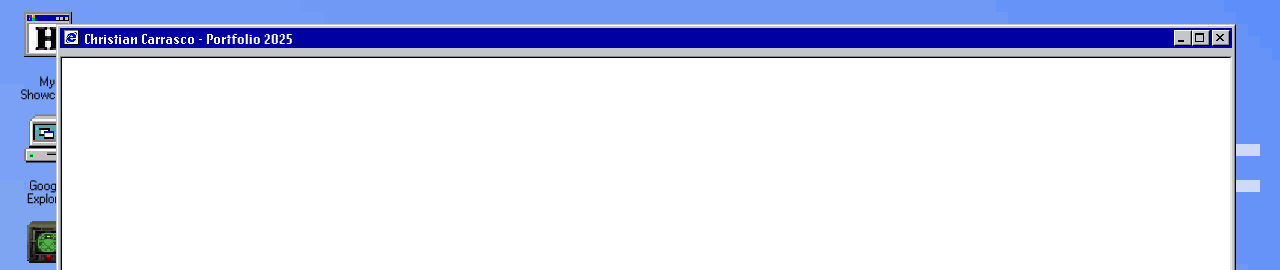
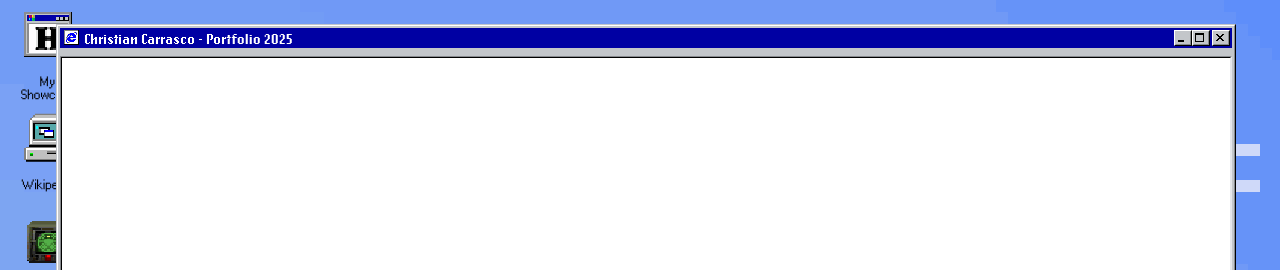
Before and after one commit to Porfolio2025/portfolio-inner-page, a Vue app: page / in a window 1280 px wide. Shown: the top 270 px of the page. Built offline with nearby package versions, Linux system fonts and the light colour scheme; a web font is replaced by a local one.

Commit message:
refactor: Replace Google Explorer with Wikipedia app in DesktopComponent

```diff
--- a/src/components/applications/GoogleExplorer.vue
+++ b/src/components/applications/WikipediaApp.vue
@@ -34,7 +34,7 @@ const { onClose, onInteract, onMinimize } = props
     :left="10"
     :width="width"
     :height="height"
-    windowTitle="Google Explorer"
+    windowTitle="Wikipedia"
     windowBarColor="#1C1C1C"
     windowBarIcon="computerSmall"
     :closeWindow="onClose"
@@ -45,8 +45,8 @@ const { onClose, onInteract, onMinimize } = props
   >
     <div className="site-page">
       <iframe
-        src="https://google.com"
-        title="google"
+        src="https://en.wikipedia.org/wiki/Main_Page"
+        title="Wikipedia"
         width="100%"
         height="100%"
       />
--- a/src/components/os/DesktopComponent.vue
+++ b/src/components/os/DesktopComponent.vue
@@ -9,7 +9,7 @@ import Doom from '../applications/DoomApp.vue'
 // import OregonTrail from '../applications/OregonTrailApp.vue'
 import Digger from '../applications/DiggerApp.vue'
 // import Scrabble from '../applications/ScrabbleApp.vue'
-import GoogleExplorer from '../applications/GoogleExplorer.vue'
+import WikipediaApp from '../applications/WikipediaApp.vue'
 import ShowcaseApp from '../applications/ShowcaseApp.vue'
 
 const windows = reactive<Record<string, WindowInstance>>({})
@@ -47,9 +47,9 @@ const APPLICATIONS: Record<string, Application> = {
   },
   googleExplorer: {
     key: 'googleExplorer',
-    name: 'Google Explorer',
+    name: 'Wikipedia',
     shortcutIcon: 'computerBig',
-    component: GoogleExplorer,
+    component: WikipediaApp,
   },
   doom: {
     key: 'doom',
```
